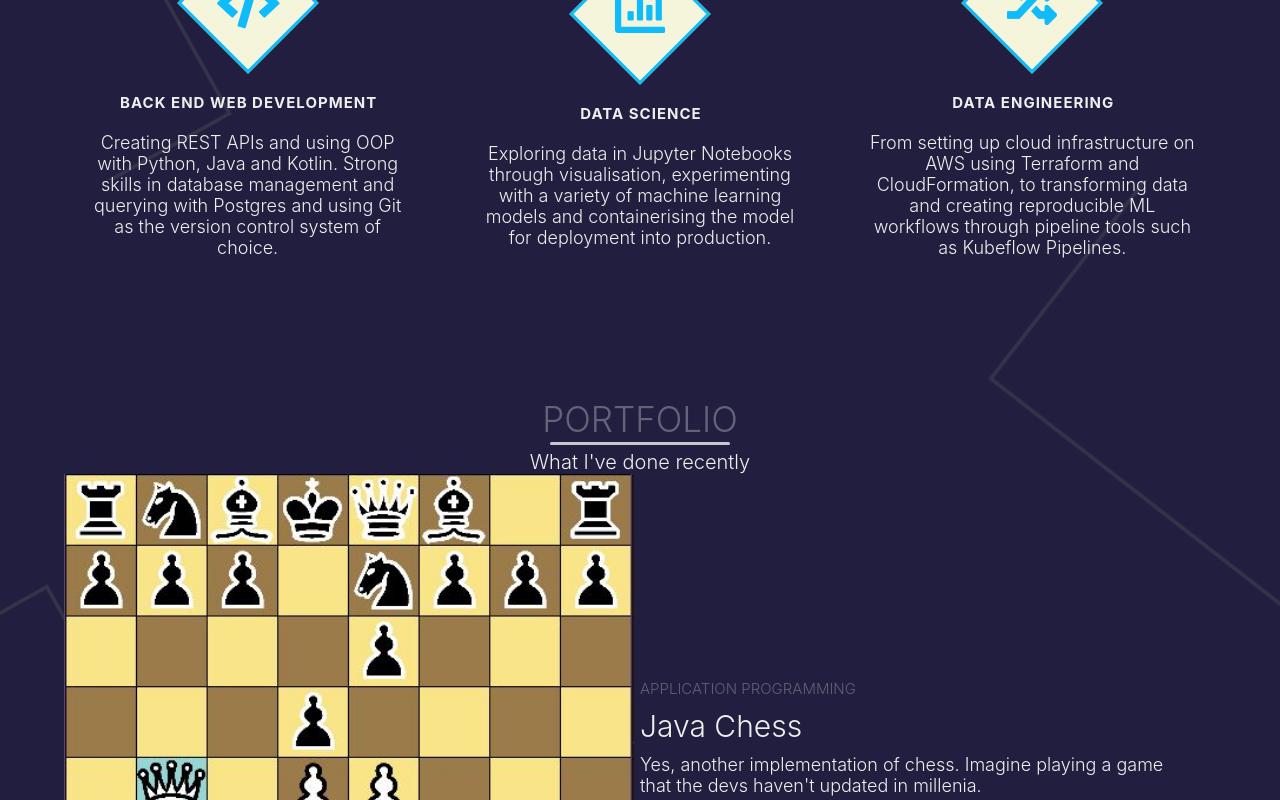
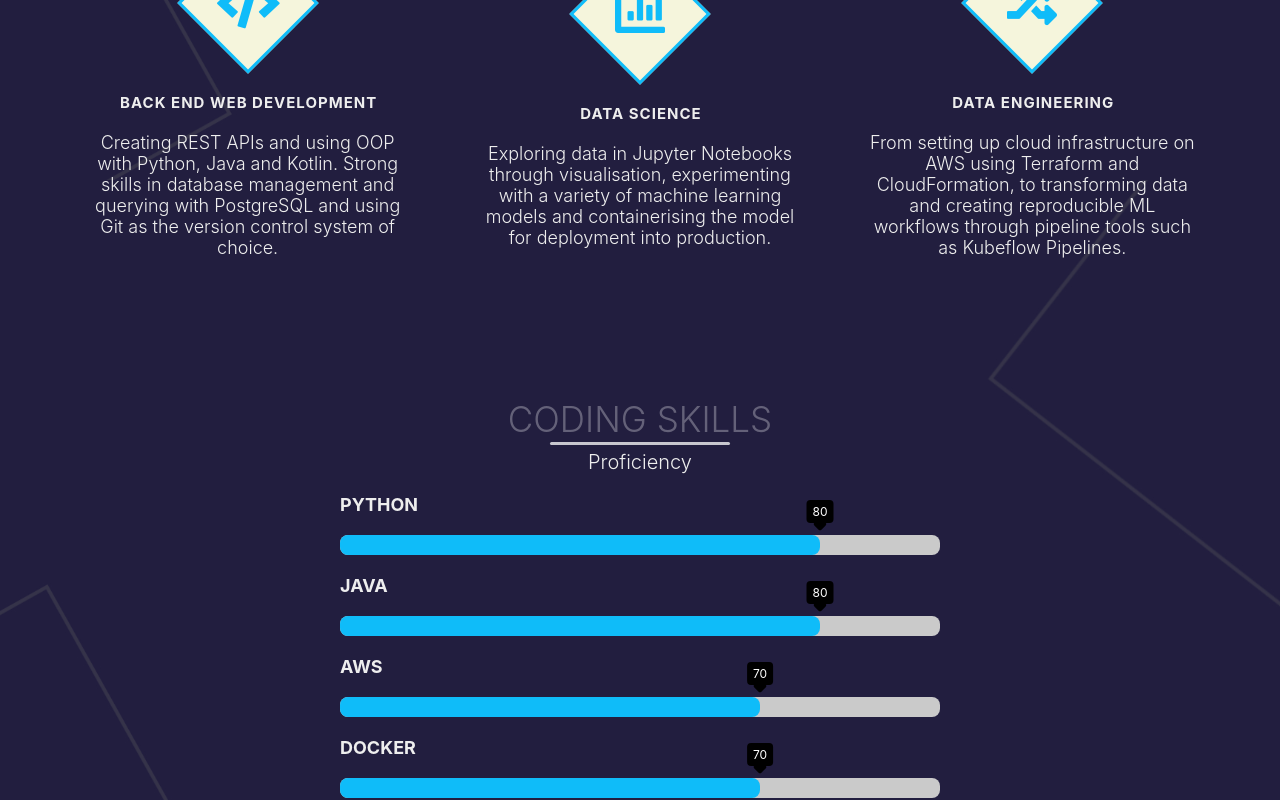
Before and after one commit to phillip-le/React-Portfolio-Website, a React (Create React App) app: page / in a window 1280 px wide. Shown: the part 1420-2220 px from the top of the page. Built offline with nearby package versions, Linux system fonts and the light colour scheme.

Commit message:
Added skill proficiency bars

```diff
--- a/src/App.css
+++ b/src/App.css
@@ -368,6 +368,11 @@ li{
   margin: 1rem 0;
 }
 
+.portfolio-description h1:hover {
+  color: #0fbcf9;
+  transition: 0.5s;
+}
+
 .portfolio-description h6 {
   font-size: 1.5rem;
   text-transform: uppercase;
--- a/src/App.js
+++ b/src/App.js
@@ -1,4 +1,4 @@
-import React, { useEffect } from "react";
+import React, {useEffect} from "react";
 import "./App.css";
 import Landing from "./components/Landing";
 import About from "./components/About";
@@ -11,12 +11,12 @@ function App() {
     return (
         <div className="App">
             <header>
-        <Landing />
+                <Landing/>
             </header>
-      <About />
-      <Services />
-      {/* <CodingSkills /> */}
-      <Portfolio />
+            <About/>
+            <Services/>
+            <CodingSkills/>
+            <Portfolio/>
         </div>
     );
 }
--- a/src/components/Services.js
+++ b/src/components/Services.js
@@ -14,7 +14,7 @@ const Services = () => {
           <Specialty
             name="Back End Web Development"
             description="Creating REST APIs and using OOP with Python, Java and Kotlin. Strong skills in database
-            management and querying with Postgres and using Git as the version control system of choice."
+            management and querying with PostgreSQL and using Git as the version control system of choice."
             icon="fas fa-code"
           />
           <Specialty
--- a/src/components/SkillProficiency.js
+++ b/src/components/SkillProficiency.js
@@ -1,11 +1,21 @@
 import React from "react";
 
-const SkillProficiency = ({ name, percentage }) => {
+const SkillProficiency = ({name, percentage}) => {
+    const [style, setStyle] = React.useState({});
+
+    setTimeout(() => {
+        const newStyle = {
+            opacity: 1,
+            width: `${percentage}%`
+        }
+
+        setStyle(newStyle);
+    }, 500);
     return (
         <div class="coding-skill">
             <div class="coding-skill-name">{name}</div>
             <div class="skill-bar">
-        <div class="skill-percent" per={percentage}></div>
+                <div class="skill-percent" per={percentage} style={style}></div>
             </div>
         </div>
     );
```
Lines whose indentation alone changed are shown as unchanged.
